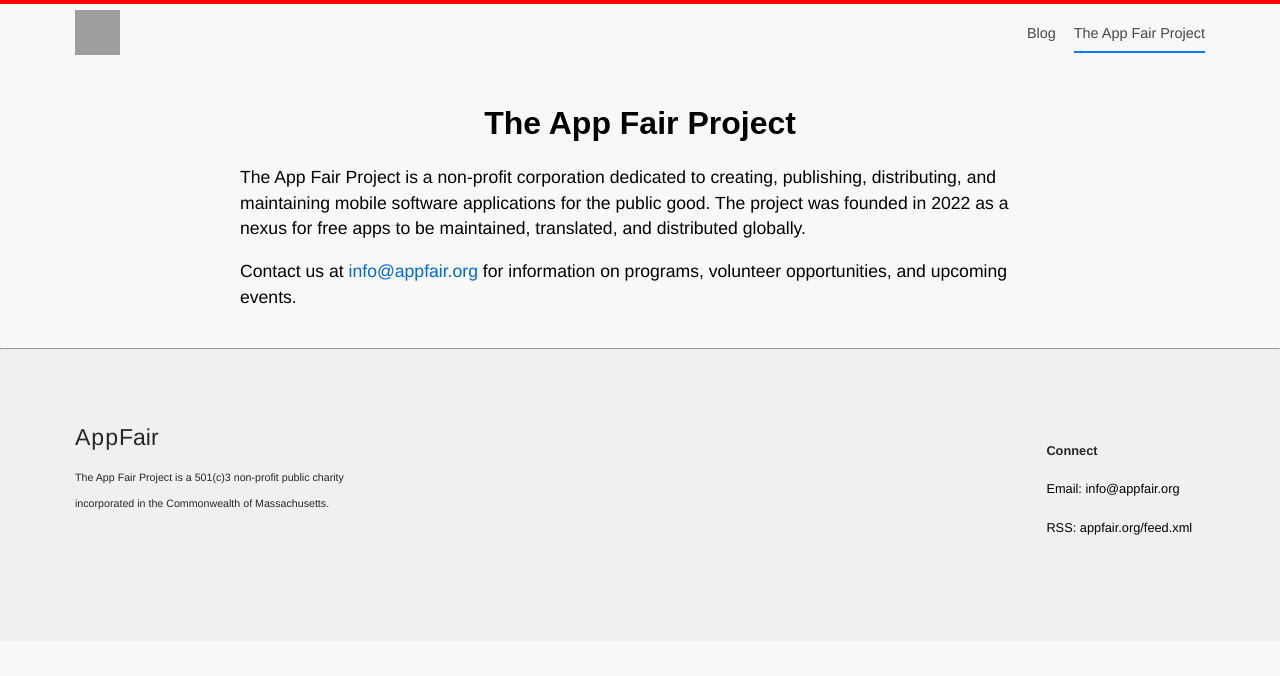
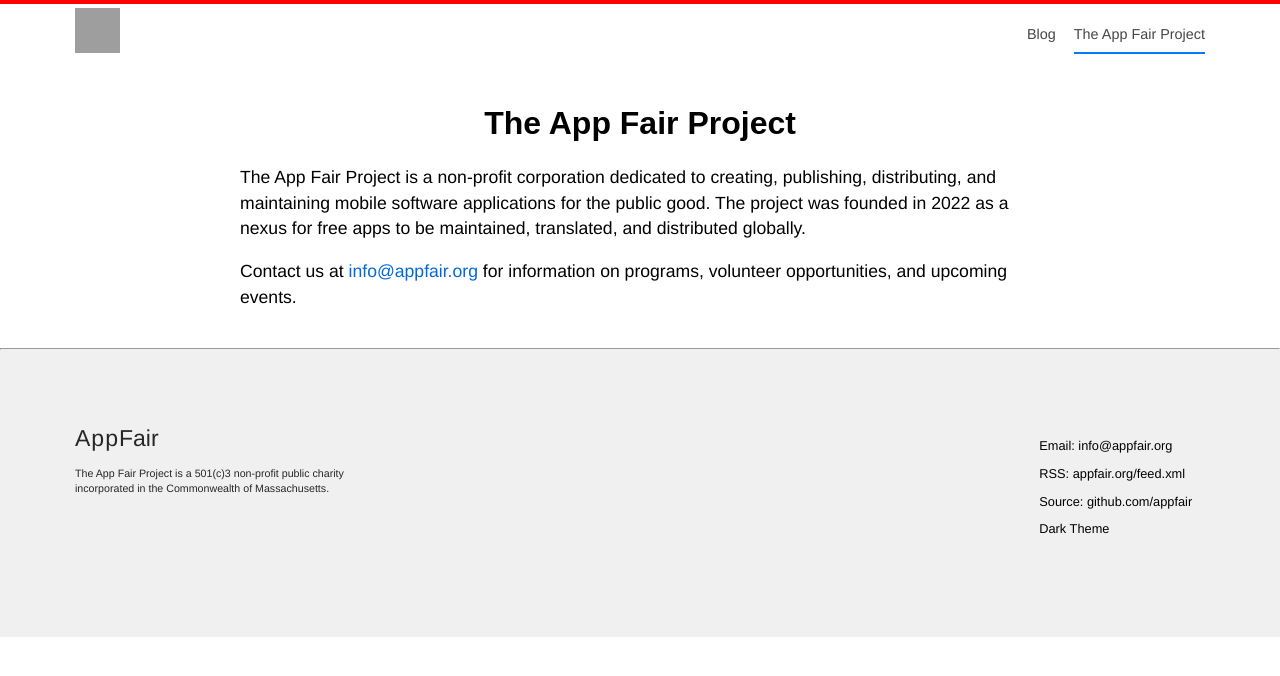
Before and after one commit to fairapps/fairapps.github.io, a Jekyll site: the page built from index.md, in a window 1280 px wide. Shown: the top 676 px of the page. Built offline with Jekyll 4.4.1, drawn with Linux system fonts in a browser that asks for light colours; grey boxes are pictures that could not be loaded.

Commit message:
Style updates

```diff
--- a/_includes/footer.html
+++ b/_includes/footer.html
@@ -10,7 +10,6 @@
         </div>
         <p>{{ site.tagline | escape }}</p>
         <small>The App Fair Project is a 501(c)3 non-profit public charity<br />incorporated in the Commonwealth of Massachusetts.</small>
-        <!-- <a onclick="theme_switch()" style="cursor: grab; user-select: none;"><span id="theme_readout">Site</span> Theme</a> -->
 
       </div>
       <nav>
@@ -27,7 +26,7 @@
         -->
 
         <section>
-          <h5>Connect</h5>
+          <!-- <h5>Connect</h5> -->
           {%- for path in site.connect_pages -%}
             {%- assign navpage = site.pages | where: "path", path | first -%}
             {%- if navpage.title -%}
@@ -36,6 +35,9 @@
           {%- endfor -%}
           <a href="mailto:info@appfair.org?subject={{ "" | append: page.title | uri_escape }}">Email: info@appfair.org</a>
           <a href="/feed.xml">RSS: appfair.org/feed.xml</a>
+          <a href="https://github.com/appfair">Source: github.com/appfair</a>
+          <a onclick="theme_switch()" style="cursor: grab; user-select: none;"><span id="theme_readout">Site</span> Theme</a>
+
         </section>
     </nav>
 
--- a/assets/css/appfair.css
+++ b/assets/css/appfair.css
@@ -1,6 +1,8 @@
 :root {
+  color-scheme: light;
   /* color-scheme: light dark;  */
-  accent-color: green;
+  /* color-scheme: light dark;  */
+  /* accent-color: green; */
 }
 /* :root { color-scheme: light; } */
 
@@ -12,14 +14,17 @@
 }
 
 body {
-  background: #f8f8f8;
+  /* background: #f8f8f8; */
   /* color: #555555; */
+  /* background-color: #00000033;  */
+  /* background-color: #FFFFFF;  */
+
   font-family: Helvetica Neue, Helvetica, Arial, sans-serif;
   margin: 0;
-  line-height: 160%;
 }
 
 main {
+  line-height: 160%;
   margin-top: 60px;
 }
 
```
